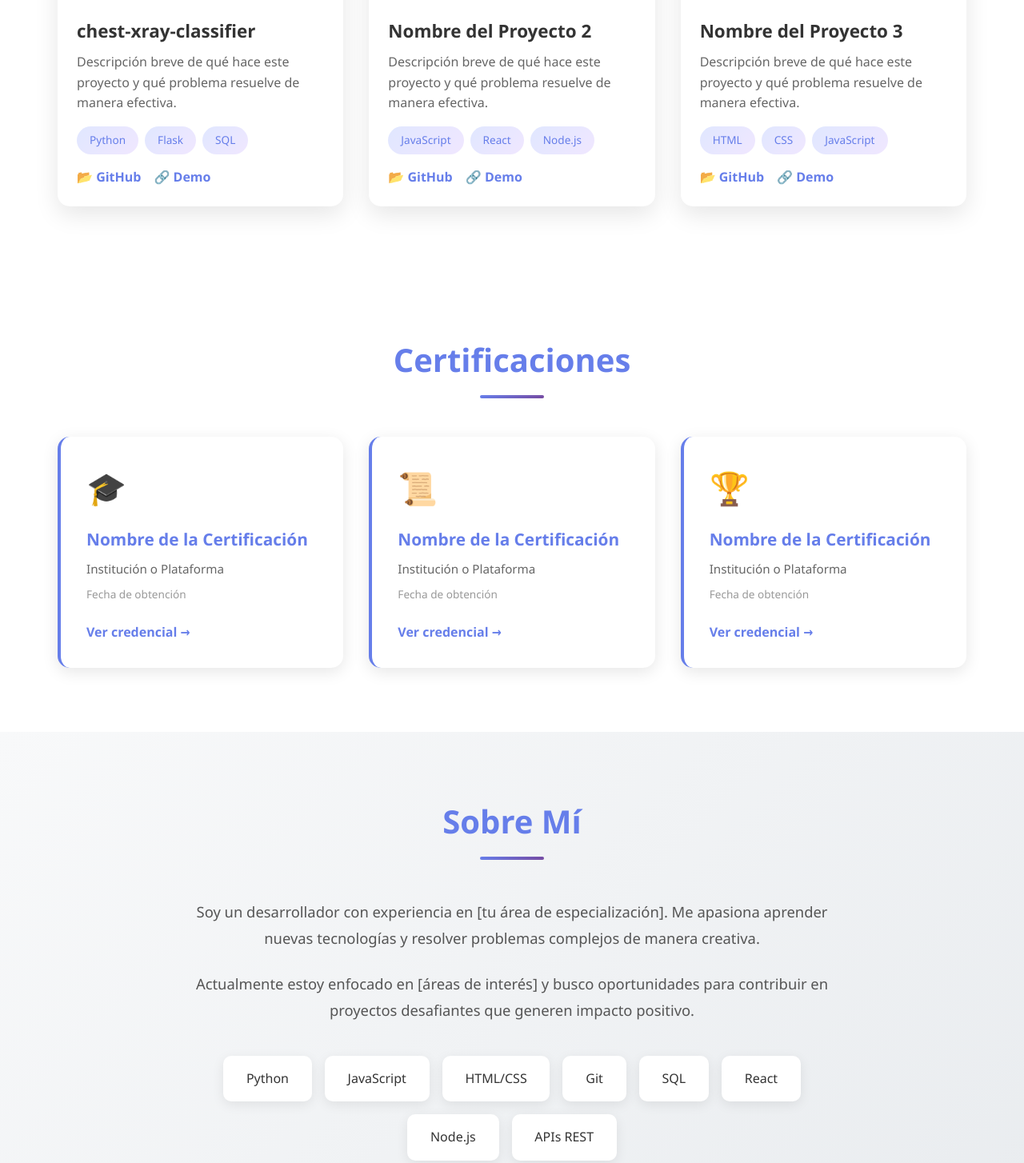
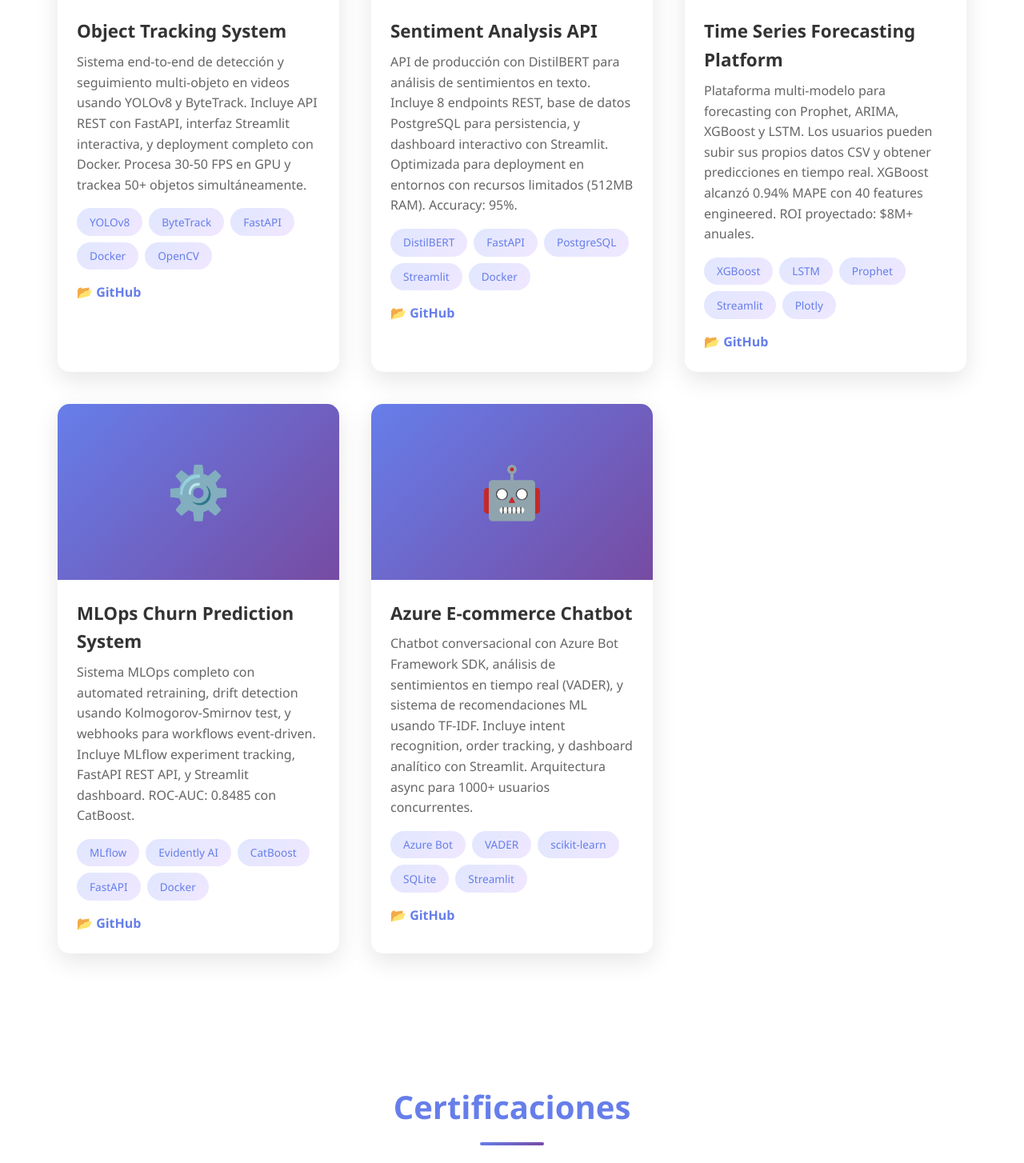
Before and after one commit to EstebanM-M/EstebanM-M.github.io, a plain HTML site: page index.html in a window 1280 px wide. Shown: the part 992-2446 px from the top of the page at 80% size. Drawn offline with Linux system fonts and the light colour scheme.

Commit message:
Add ML Engineer portfolio website
- Object Tracking System (YOLOv8 + ByteTrack)
- Sentiment Analysis API (DistilBERT)
- Time Series Forecasting (XGBoost, LSTM)
- MLOps Churn Prediction
- Azure E-commerce Chatbot

```diff
--- a/index.html
+++ b/index.html
@@ -3,7 +3,7 @@
 <head>
     <meta charset="UTF-8">
     <meta name="viewport" content="width=device-width, initial-scale=1.0">
-    <title>Mi Portafolio - Desarrollador</title>
+    <title>Esteban Morales - ML Engineer Portfolio</title>
     <style>
         * {
             margin: 0;
@@ -18,7 +18,6 @@
             overflow-x: hidden;
         }
 
-        /* Smooth Scroll */
         html {
             scroll-behavior: smooth;
         }
@@ -223,8 +222,8 @@
         /* Projects Section */
         .projects-grid {
             display: grid;
-            grid-template-columns: repeat(auto-fit, minmax(320px, 1fr));
-            gap: 2rem;
+            grid-template-columns: repeat(auto-fit, minmax(350px, 1fr));
+            gap: 2.5rem;
         }
 
         .project-card {
@@ -532,11 +531,10 @@
             .container {
                 padding: 3rem 1rem;
             }
-        }
 
-        /* Mobile Menu Toggle (opcional para futuro) */
-        .menu-toggle {
-            display: none;
+            .projects-grid {
+                grid-template-columns: 1fr;
+            }
         }
 
         @media (max-width: 600px) {
@@ -555,7 +553,7 @@
     <!-- Header -->
     <header>
         <nav>
-            <h1>Mi Portafolio</h1>
+            <h1>Esteban Morales</h1>
             <ul>
                 <li><a href="#inicio">Inicio</a></li>
                 <li><a href="#proyectos">Proyectos</a></li>
@@ -570,7 +568,7 @@
     <section class="hero" id="inicio">
         <div class="hero-content">
             <h2>Hola, soy Esteban Morales 👋</h2>
-            <p>Desarrollador apasionado por crear soluciones tecnológicas innovadoras</p>
+            <p>ML Engineer especializado en Computer Vision, NLP y MLOps</p>
             <div class="hero-buttons">
                 <a href="#proyectos" class="btn">Ver Mis Proyectos</a>
                 <a href="#contacto" class="btn btn-secondary">Contáctame</a>
@@ -582,56 +580,97 @@
     <section class="container" id="proyectos">
         <h2 class="section-title">Mis Proyectos</h2>
         <div class="projects-grid">
-            <!-- Project 1 -->
+            <!-- Project 1: Object Tracking -->
             <div class="project-card">
-                <div class="project-image">🚀</div>
+                <div class="project-image">🎥</div>
                 <div class="project-content">
-                    <h3>chest-xray-classifier</h3>
-                    <p>Descripción breve de qué hace este proyecto y qué problema resuelve de manera efectiva.</p>
+                    <h3>Object Tracking System</h3>
+                    <p>Sistema end-to-end de detección y seguimiento multi-objeto en videos usando YOLOv8 y ByteTrack. Incluye API REST con FastAPI, interfaz Streamlit interactiva, y deployment completo con Docker. Procesa 30-50 FPS en GPU y trackea 50+ objetos simultáneamente.</p>
                     <div class="tech-tags">
-                        <span class="tech-tag">Python</span>
-                        <span class="tech-tag">Flask</span>
-                        <span class="tech-tag">SQL</span>
+                        <span class="tech-tag">YOLOv8</span>
+                        <span class="tech-tag">ByteTrack</span>
+                        <span class="tech-tag">FastAPI</span>
+                        <span class="tech-tag">Docker</span>
+                        <span class="tech-tag">OpenCV</span>
                     </div>
                     <div class="project-links">
-                        <a href="https://github.com/EstebanM-M/chest-xray-classifier" target="_blank">📂 GitHub</a>
-                        <a href="#" target="_blank">🔗 Demo</a>
+                        <a href="https://github.com/EstebanM-M/object-tracking-system" target="_blank">📂 GitHub</a>
                     </div>
                 </div>
             </div>
 
-            <!-- Project 2 -->
+            <!-- Project 2: Sentiment Analysis -->
             <div class="project-card">
-                <div class="project-image">💻</div>
+                <div class="project-image">💬</div>
                 <div class="project-content">
-                    <h3>Nombre del Proyecto 2</h3>
-                    <p>Descripción breve de qué hace este proyecto y qué problema resuelve de manera efectiva.</p>
+                    <h3>Sentiment Analysis API</h3>
+                    <p>API de producción con DistilBERT para análisis de sentimientos en texto. Incluye 8 endpoints REST, base de datos PostgreSQL para persistencia, y dashboard interactivo con Streamlit. Optimizada para deployment en entornos con recursos limitados (512MB RAM). Accuracy: 95%.</p>
                     <div class="tech-tags">
-                        <span class="tech-tag">JavaScript</span>
-                        <span class="tech-tag">React</span>
-                        <span class="tech-tag">Node.js</span>
+                        <span class="tech-tag">DistilBERT</span>
+                        <span class="tech-tag">FastAPI</span>
+                        <span class="tech-tag">PostgreSQL</span>
+                        <span class="tech-tag">Streamlit</span>
+                        <span class="tech-tag">Docker</span>
                     </div>
                     <div class="project-links">
-                        <a href="https://github.com/tuusuario/proyecto2" target="_blank">📂 GitHub</a>
-                        <a href="#" target="_blank">🔗 Demo</a>
+                        <a href="https://github.com/EstebanM-M/sentiment-analysis-api" target="_blank">📂 GitHub</a>
                     </div>
                 </div>
             </div>
 
-            <!-- Project 3 -->
+            <!-- Project 3: Time Series Forecasting -->
             <div class="project-card">
-                <div class="project-image">🎨</div>
+                <div class="project-image">📈</div>
                 <div class="project-content">
-                    <h3>Nombre del Proyecto 3</h3>
-                    <p>Descripción breve de qué hace este proyecto y qué problema resuelve de manera efectiva.</p>
+                    <h3>Time Series Forecasting Platform</h3>
+                    <p>Plataforma multi-modelo para forecasting con Prophet, ARIMA, XGBoost y LSTM. Los usuarios pueden subir sus propios datos CSV y obtener predicciones en tiempo real. XGBoost alcanzó 0.94% MAPE con 40 features engineered. ROI proyectado: $8M+ anuales.</p>
                     <div class="tech-tags">
-                        <span class="tech-tag">HTML</span>
-                        <span class="tech-tag">CSS</span>
-                        <span class="tech-tag">JavaScript</span>
+                        <span class="tech-tag">XGBoost</span>
+                        <span class="tech-tag">LSTM</span>
+                        <span class="tech-tag">Prophet</span>
+                        <span class="tech-tag">Streamlit</span>
+                        <span class="tech-tag">Plotly</span>
                     </div>
                     <div class="project-links">
-                        <a href="https://github.com/tuusuario/proyecto3" target="_blank">📂 GitHub</a>
-                        <a href="#" target="_blank">🔗 Demo</a>
+                        <a href="https://github.com/EstebanM-M/time-series-forecasting" target="_blank">📂 GitHub</a>
+                    </div>
+                </div>
+            </div>
+
+            <!-- Project 4: MLOps Churn Prediction -->
+            <div class="project-card">
+                <div class="project-image">⚙️</div>
+                <div class="project-content">
+                    <h3>MLOps Churn Prediction System</h3>
+                    <p>Sistema MLOps completo con automated retraining, drift detection usando Kolmogorov-Smirnov test, y webhooks para workflows event-driven. Incluye MLflow experiment tracking, FastAPI REST API, y Streamlit dashboard. ROC-AUC: 0.8485 con CatBoost.</p>
+                    <div class="tech-tags">
+                        <span class="tech-tag">MLflow</span>
+                        <span class="tech-tag">Evidently AI</span>
+                        <span class="tech-tag">CatBoost</span>
+                        <span class="tech-tag">FastAPI</span>
+                        <span class="tech-tag">Docker</span>
+                    </div>
+                    <div class="project-links">
+                        <a href="https://github.com/EstebanM-M/mlops-churn-prediction" target="_blank">📂 GitHub</a>
+                    </div>
+                </div>
+            </div>
+
+            <!-- Project 5: Azure Chatbot -->
+            <div class="project-card">
+                <div class="project-image">🤖</div>
+                <div class="project-content">
+                    <h3>Azure E-commerce Chatbot</h3>
+                    <p>Chatbot conversacional con Azure Bot Framework SDK, análisis de sentimientos en tiempo real (VADER), y sistema de recomendaciones ML usando TF-IDF. Incluye intent recognition, order tracking, y dashboard analítico con Streamlit. Arquitectura async para 1000+ usuarios concurrentes.</p>
+                    <div class="tech-tags">
+                        <span class="tech-tag">Azure Bot</span>
+                        <span class="tech-tag">VADER</span>
+                        <span class="tech-tag">scikit-learn</span>
+                        <span class="tech-tag">SQLite</span>
+                        <span class="tech-tag">Streamlit</span>
+                    </div>
+                    <div class="project-links">
+                        <a href="https://github.com/EstebanM-M/ecommerce-chatbot-azure" target="_blank">📂 GitHub</a>
                     </div>
                 </div>
             </div>
@@ -645,28 +684,28 @@
             <!-- Certification 1 -->
             <div class="cert-card">
                 <div class="cert-icon">🎓</div>
-                <h3>Nombre de la Certificación</h3>
-                <p class="issuer">Institución o Plataforma</p>
-                <p class="date">Fecha de obtención</p>
+                <h3>IBM AI Engineering</h3>
+                <p class="issuer">IBM / Coursera</p>
+                <p class="date">2024</p>
                 <a href="#" target="_blank" class="cert-link">Ver credencial →</a>
             </div>
 
             <!-- Certification 2 -->
             <div class="cert-card">
                 <div class="cert-icon">📜</div>
-                <h3>Nombre de la Certificación</h3>
-                <p class="issuer">Institución o Plataforma</p>
-                <p class="date">Fecha de obtención</p>
+                <h3>OpenCV Bootcamp</h3>
+                <p class="issuer">OpenCV University</p>
+                <p class="date">2024</p>
                 <a href="#" target="_blank" class="cert-link">Ver credencial →</a>
             </div>
 
             <!-- Certification 3 -->
             <div class="cert-card">
                 <div class="cert-icon">🏆</div>
-                <h3>Nombre de la Certificación</h3>
-                <p class="issuer">Institución o Plataforma</p>
-                <p class="date">Fecha de obtención</p>
-                <a href="#" target="_blank" class="cert-link">Ver credencial →</a>
+                <h3>P4H Bionics Diploma</h3>
+                <p class="issuer">P4H Bionics</p>
+                <p class="date">En curso</p>
+                <a href="#" target="_blank" class="cert-link">Ver información →</a>
             </div>
         </div>
     </section>
@@ -676,18 +715,22 @@
         <div class="container">
             <h2 class="section-title">Sobre Mí</h2>
             <div class="about-content">
-                <p>Soy un desarrollador con experiencia en [tu área de especialización]. Me apasiona aprender nuevas tecnologías y resolver problemas complejos de manera creativa.</p>
-                <p>Actualmente estoy enfocado en [áreas de interés] y busco oportunidades para contribuir en proyectos desafiantes que generen impacto positivo.</p>
+                <p>Soy Ingeniero Electrónico graduado de la Escuela Colombiana de Ingeniería Julio Garavito (4.25/5.0 GPA) en transición hacia Machine Learning e Inteligencia Artificial. Mi experiencia previa en IT Auditing en Ernst & Young me brindó una base sólida en análisis de datos y calidad, que ahora aplico en el desarrollo de soluciones de ML/AI.</p>
+                <p>Me especializo en Computer Vision, NLP y MLOps, con un enfoque particular en aplicaciones de healthcare que combina mi pasión por la ingeniería y medicina. Actualmente busco oportunidades como ML Engineer, Computer Vision Engineer o Data Scientist, con preferencia por posiciones remotas internacionales.</p>
 
                 <div class="skills">
                     <div class="skill">Python</div>
-                    <div class="skill">JavaScript</div>
-                    <div class="skill">HTML/CSS</div>
+                    <div class="skill">PyTorch</div>
+                    <div class="skill">TensorFlow</div>
+                    <div class="skill">Computer Vision</div>
+                    <div class="skill">NLP</div>
+                    <div class="skill">MLOps</div>
+                    <div class="skill">FastAPI</div>
+                    <div class="skill">Docker</div>
+                    <div class="skill">SQL</div>
                     <div class="skill">Git</div>
-                    <div class="skill">SQL</div>
-                    <div class="skill">React</div>
-                    <div class="skill">Node.js</div>
-                    <div class="skill">APIs REST</div>
+                    <div class="skill">Streamlit</div>
+                    <div class="skill">Azure</div>
                 </div>
             </div>
         </div>
@@ -699,7 +742,7 @@
         <div class="contact-content">
             <p>¿Te interesa trabajar conmigo o tienes alguna pregunta? ¡Hablemos!</p>
             <div class="contact-links">
-                <a href="mailto:estebanmoralesm@outlook.com" class="contact-link">
+                <a href="mailto:estebanmmahecha@outlook.com" class="contact-link">
                     <span class="contact-icon">📧</span>
                     <span>Email</span>
                 </a>
@@ -711,14 +754,13 @@
                     <span class="contact-icon">💼</span>
                     <span>LinkedIn</span>
                 </a>
-
             </div>
         </div>
     </section>
 
     <!-- Footer -->
     <footer>
-        <p>&copy; 2025 Esteban Morales. Todos los derechos reservados.</p>
+        <p>&copy; 2025 Esteban Morales Mahecha. Todos los derechos reservados.</p>
         <div class="footer-links">
             <a href="#inicio">Inicio</a>
             <a href="#proyectos">Proyectos</a>
```
